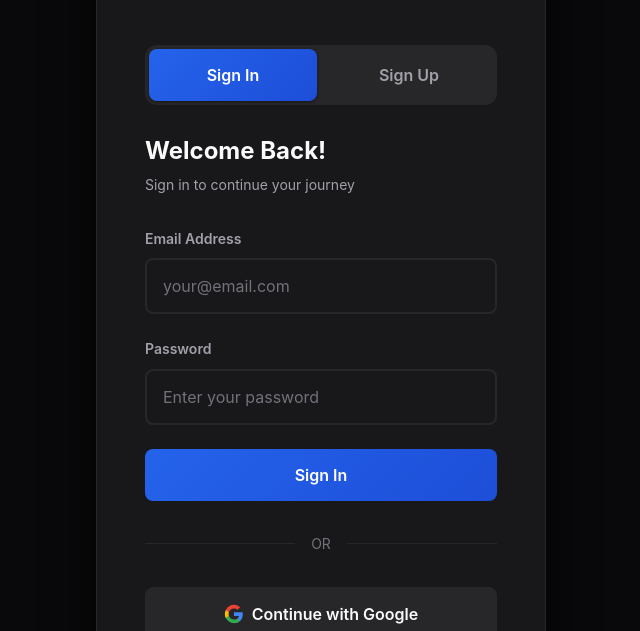
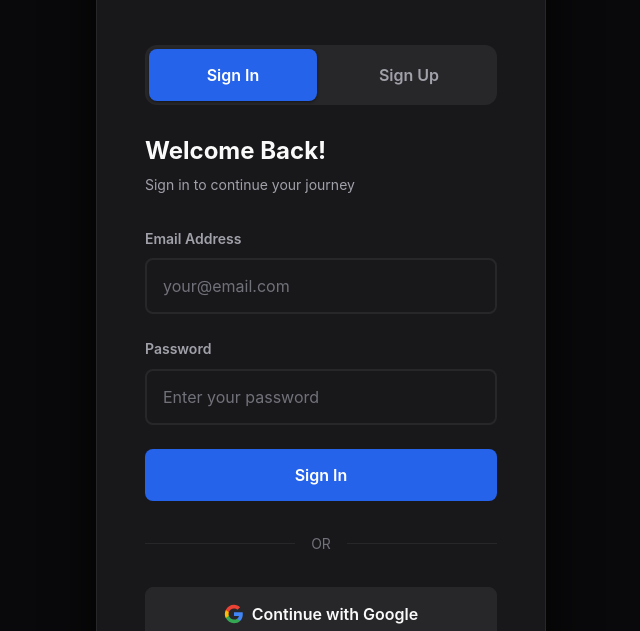
Before and after one commit to Rafsan1711/ModelFlow-studio, a plain HTML site: page index.html in a window 1280 px wide. Shown: the part 169-800 px from the top of the page, without its empty margins (319-959 px from the left). Drawn offline with Linux system fonts and the light colour scheme; no server answers.

Commit message:
Update auth.css

```diff
--- a/css/auth.css
+++ b/css/auth.css
@@ -76,7 +76,7 @@
 }
 
 .auth-tab.active {
-    background: var(--gradient-primary);
+    background: var(--primary);
     color: white;
     box-shadow: var(--shadow-sm);
 }
@@ -158,7 +158,7 @@
 }
 
 .auth-btn.primary {
-    background: var(--gradient-primary);
+    background: var(--primary);
     color: white;
     margin-bottom: var(--space-md);
 }
```
